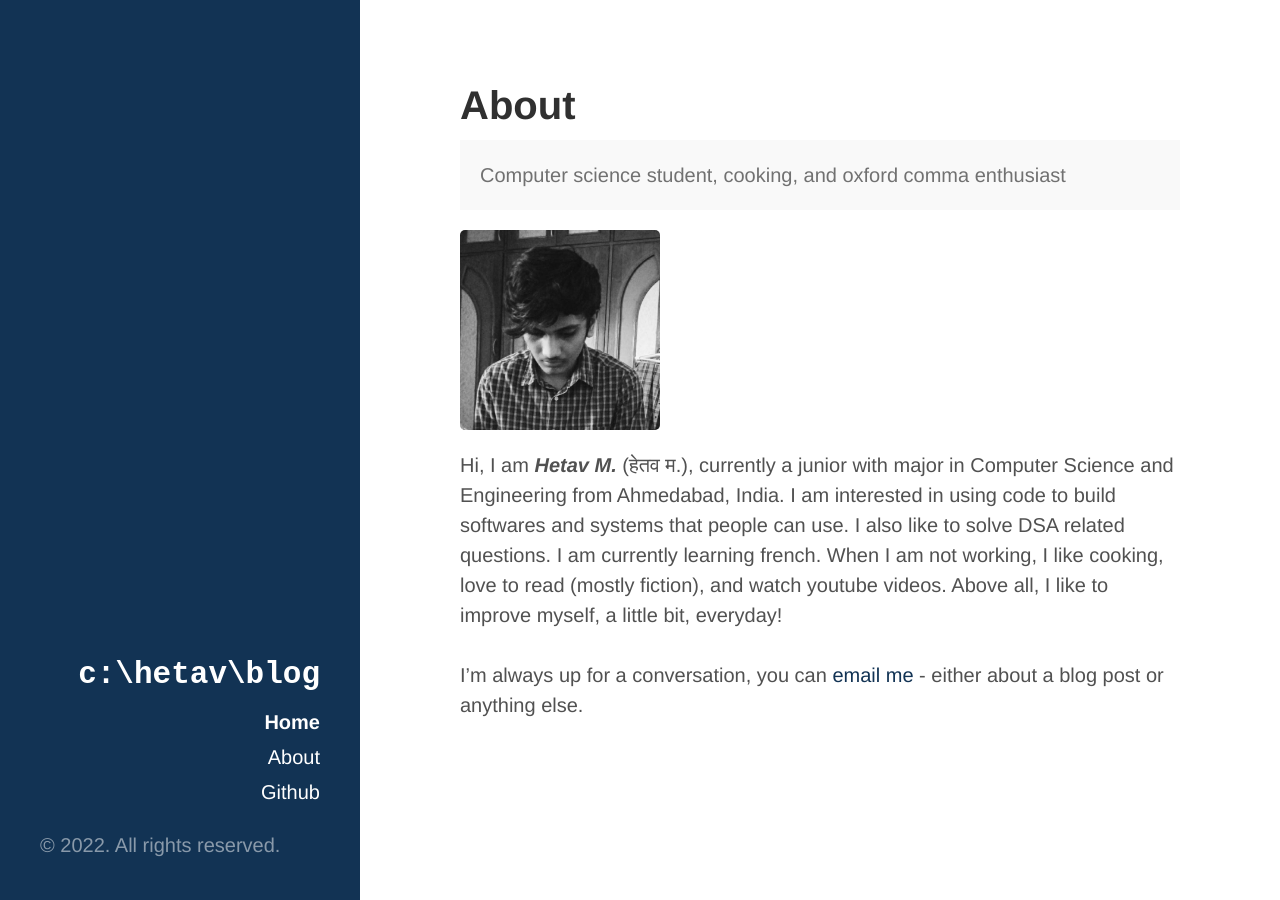
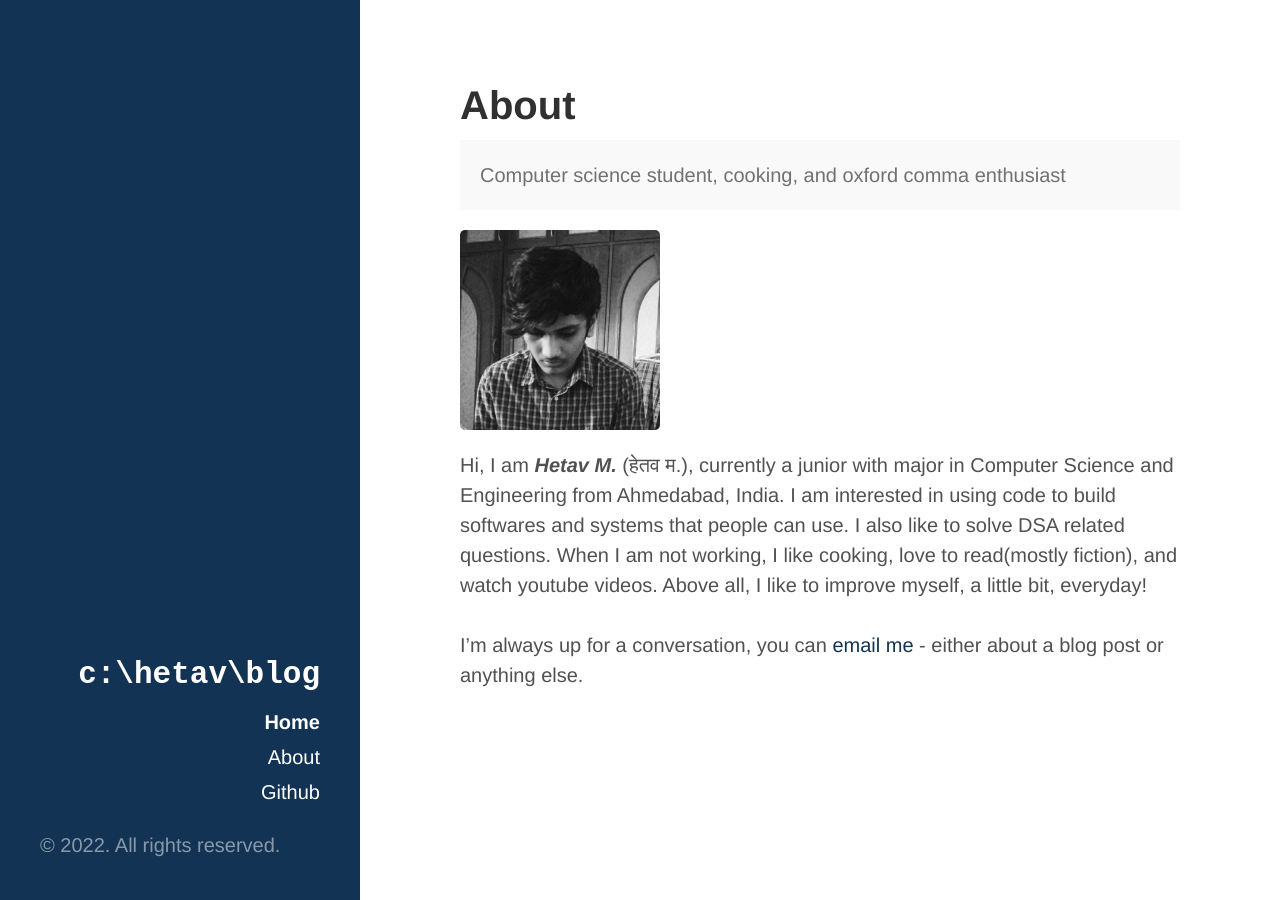
Before and after one commit to hetavv/hetavv.github.io, a Jekyll site: the page built from about.md, in a window 1280 px wide. Built offline with Jekyll 4.4.1, drawn with Linux system fonts in a browser that asks for light colours.

Commit message:
upated aboutme

```diff
--- a/about.md
+++ b/about.md
@@ -10,7 +10,7 @@
  <img src="/aboutme.jpeg" width="200px" height="200px">
 <!-- ![ about me ](aboutme.jpeg) -->
 
-Hi, I am <em><b>Hetav M.</b></em> (हेतव म.), currently a junior with major in Computer Science and Engineering from Ahmedabad, India. I am interested in using code to build softwares and systems that people can use. I also like to solve DSA related questions. I am currently learning french. When I am not working, I like cooking, love to read (mostly fiction), and watch youtube videos. Above all, I like to improve myself, a little bit, everyday!
+Hi, I am <em><b>Hetav M.</b></em> (हेतव म.), currently a junior with major in Computer Science and Engineering from Ahmedabad, India. I am interested in using code to build softwares and systems that people can use. I also like to solve DSA related questions. When I am not working, I like cooking, love to read(mostly fiction), and watch youtube videos. Above all, I like to improve myself, a little bit, everyday!
 <br>
 <br>
 I'm always up for a conversation, you can <a href = "mailto: hetav.1805@gmail.com">email me</a> - either
```
